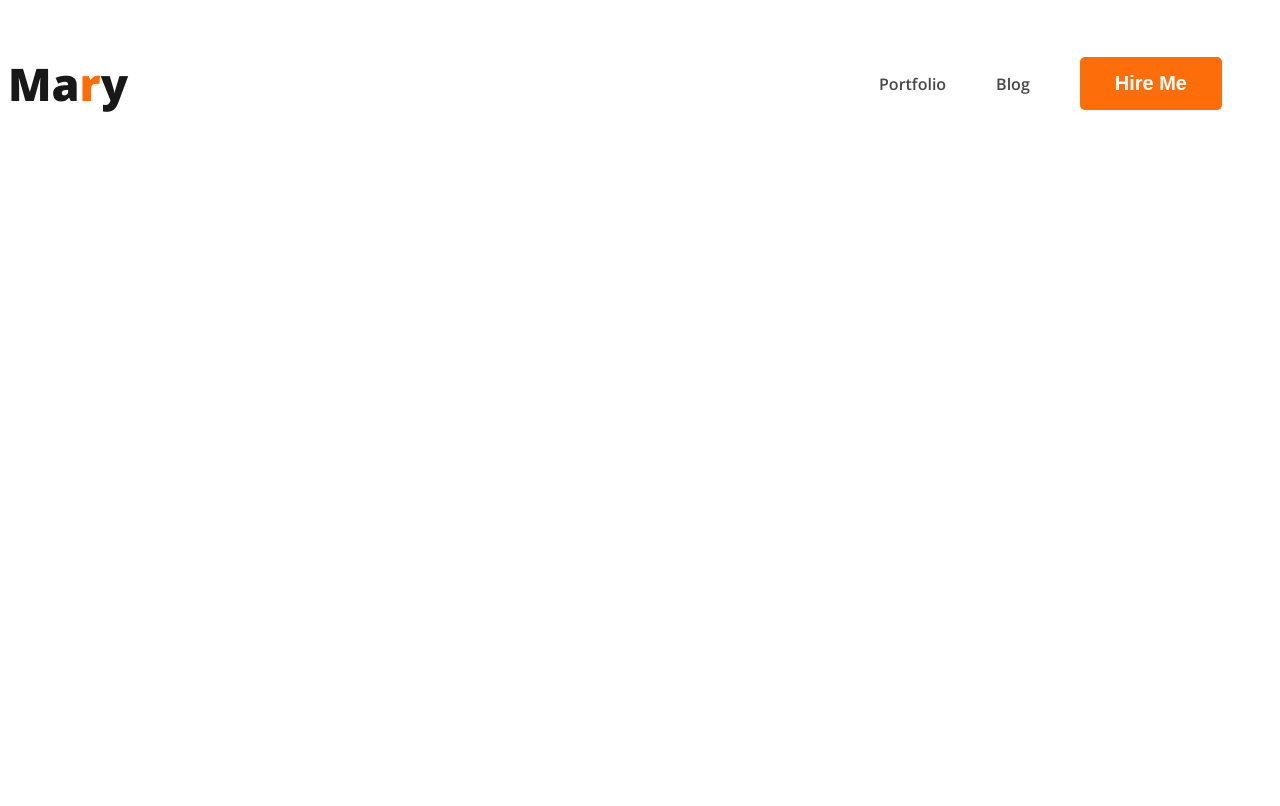
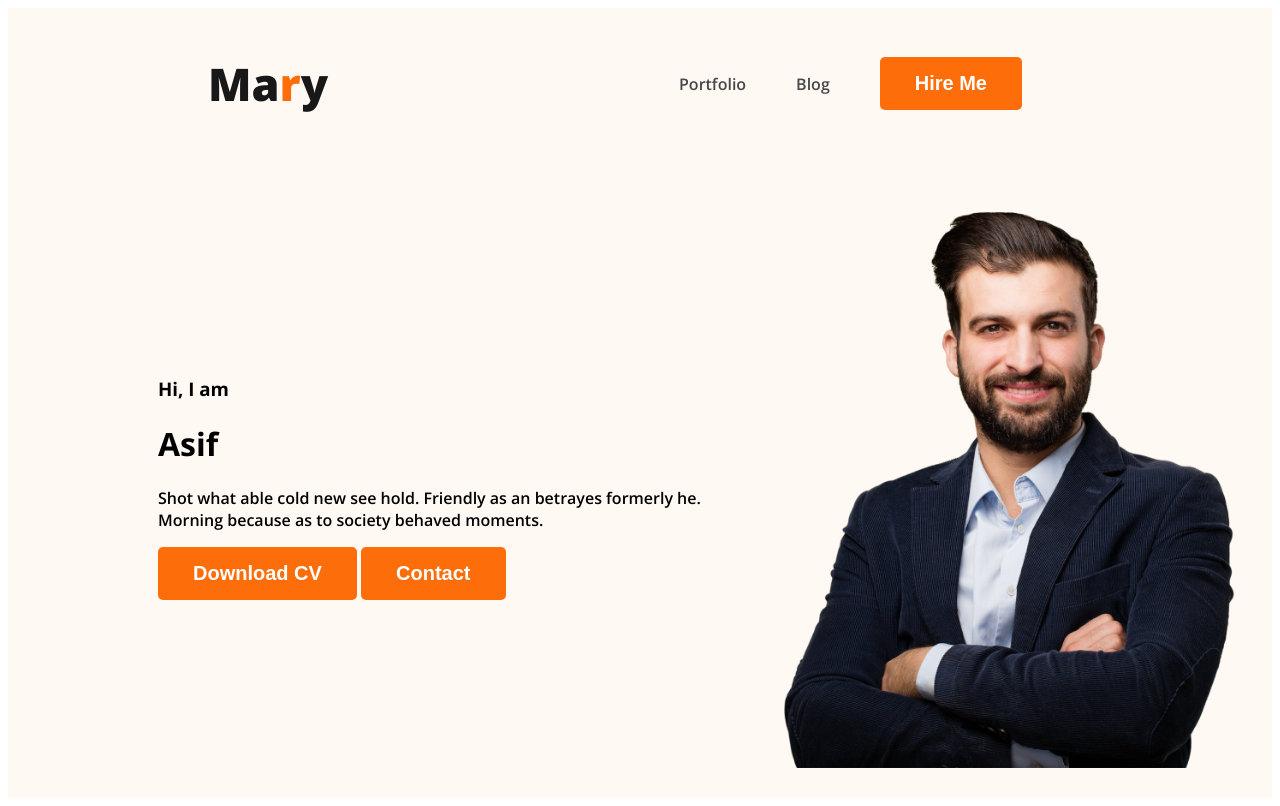
Before and after one commit to asifulhuq07/Web-Developer-Portfolio-, a plain HTML site: page index.html in a window 1280 px wide. Drawn offline with nearby package versions, Linux system fonts and the light colour scheme.

Commit message:
align banner

```diff
--- a/index.html
+++ b/index.html
@@ -10,7 +10,7 @@
     <link rel="stylesheet" href="styles/portfolio.css">
 </head>
 <body>
-    <header>
+    <header class="header">
         <nav>
             <h3 class="web-title">Ma<span class="primary-text">r</span>y</h3>
             <ul>
@@ -19,6 +19,18 @@
                 <li><button class="btn-primary">Hire Me</button></li>
             </ul>
         </nav>
+        <div class="banner">
+            <div>
+                <h3 class="banner-greeting">
+                Hi, I am </h3>
+                <h1 class="banner-title">Asif</h1>
+                <p>Shot what able cold new see hold. Friendly as an betrayes formerly he. Morning because as to society behaved moments.</p>
+                <button class="btn-primary">Download CV</button>
+                <button class="btn-primary">Contact</button>
+
+        </div>
+        <img class="profile-pic" src="images/hardy.png" alt="">
+        </div>
     </header>
     <main>
         <footer>
--- a/styles/portfolio.css
+++ b/styles/portfolio.css
@@ -2,6 +2,7 @@ nav {
     display: flex;
     justify-content: space-between;
     align-items: center;
+    margin: 0 200px;
 }
 
 body{
@@ -39,3 +40,14 @@ nav a{
     text-decoration: none;
     color: #474747;
 }
+.header{
+    background-color: #FFF8F3;
+}
+.banner{
+    padding: 30px 30px 30px 150px;
+    display: flex;
+    align-items: center;
+}
+.banner .profile-pic{
+    width: 500px;
+}
```
